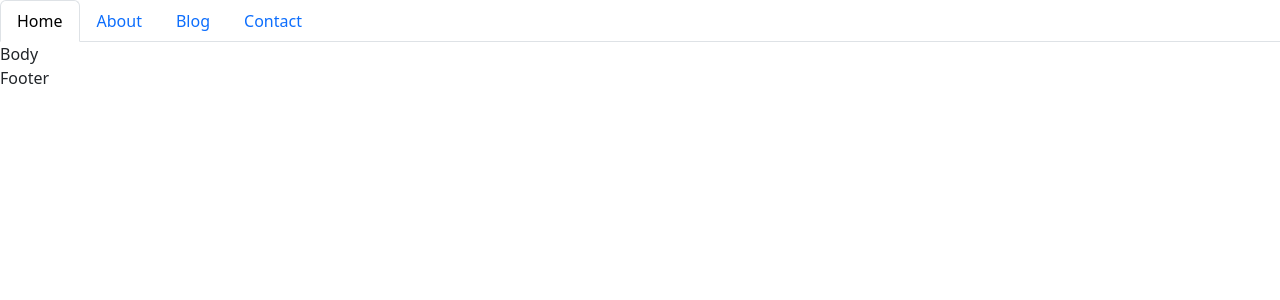
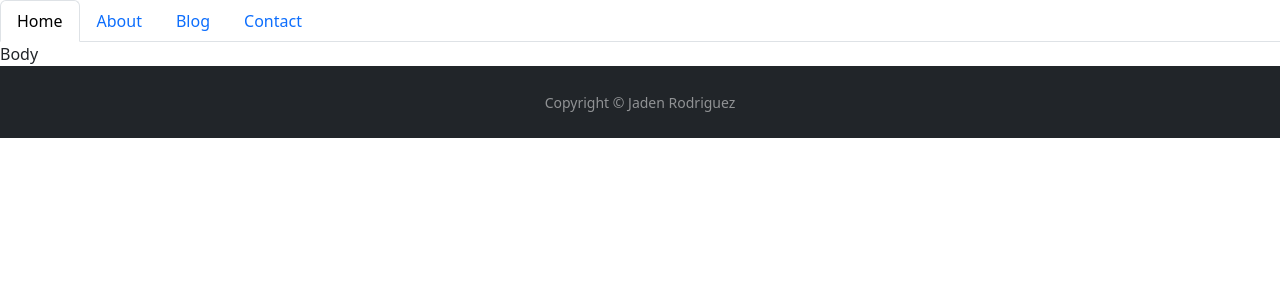
Before and after one commit to Jadentr44/react-portfolio, a React (Create React App) app in the folder portfolio/: page / in a window 1280 px wide. Shown: the top 300 px of the page. Built offline with nearby package versions, Linux system fonts and the light colour scheme.

Commit message:
addd footer

```diff
--- a/portfolio/src/components/Footer.jsx
+++ b/portfolio/src/components/Footer.jsx
@@ -2,6 +2,10 @@
 
 export default function Footer() {
   return (
-    <div>Footer</div>
+    <footer id="sticky-footer" className="flex-shrink-0 py-4 bg-dark text-white-50">
+    <div className="container text-center">
+      <small>Copyright &copy; Jaden Rodriguez</small>
+    </div>
+  </footer>
   )
 }
```
